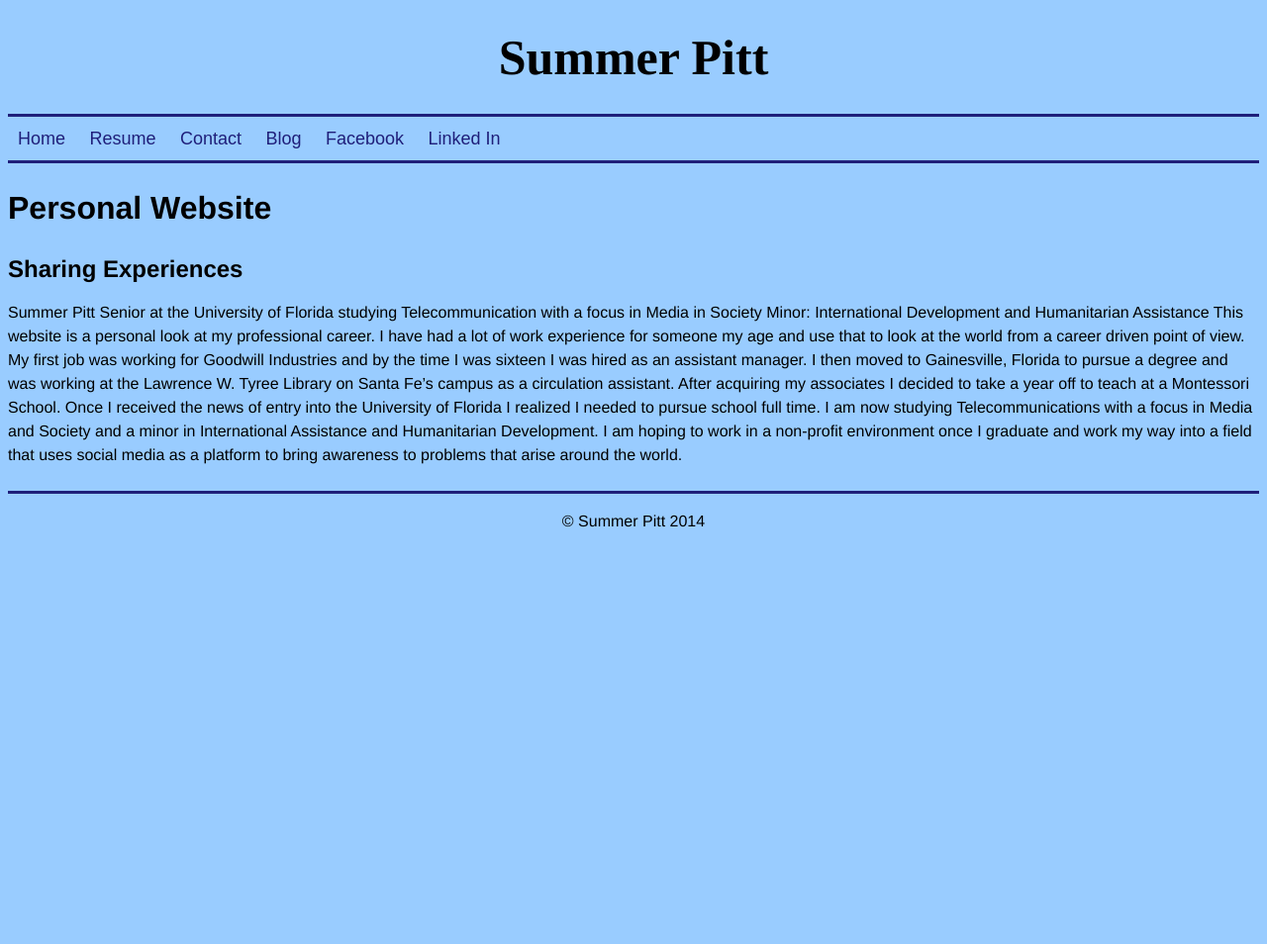
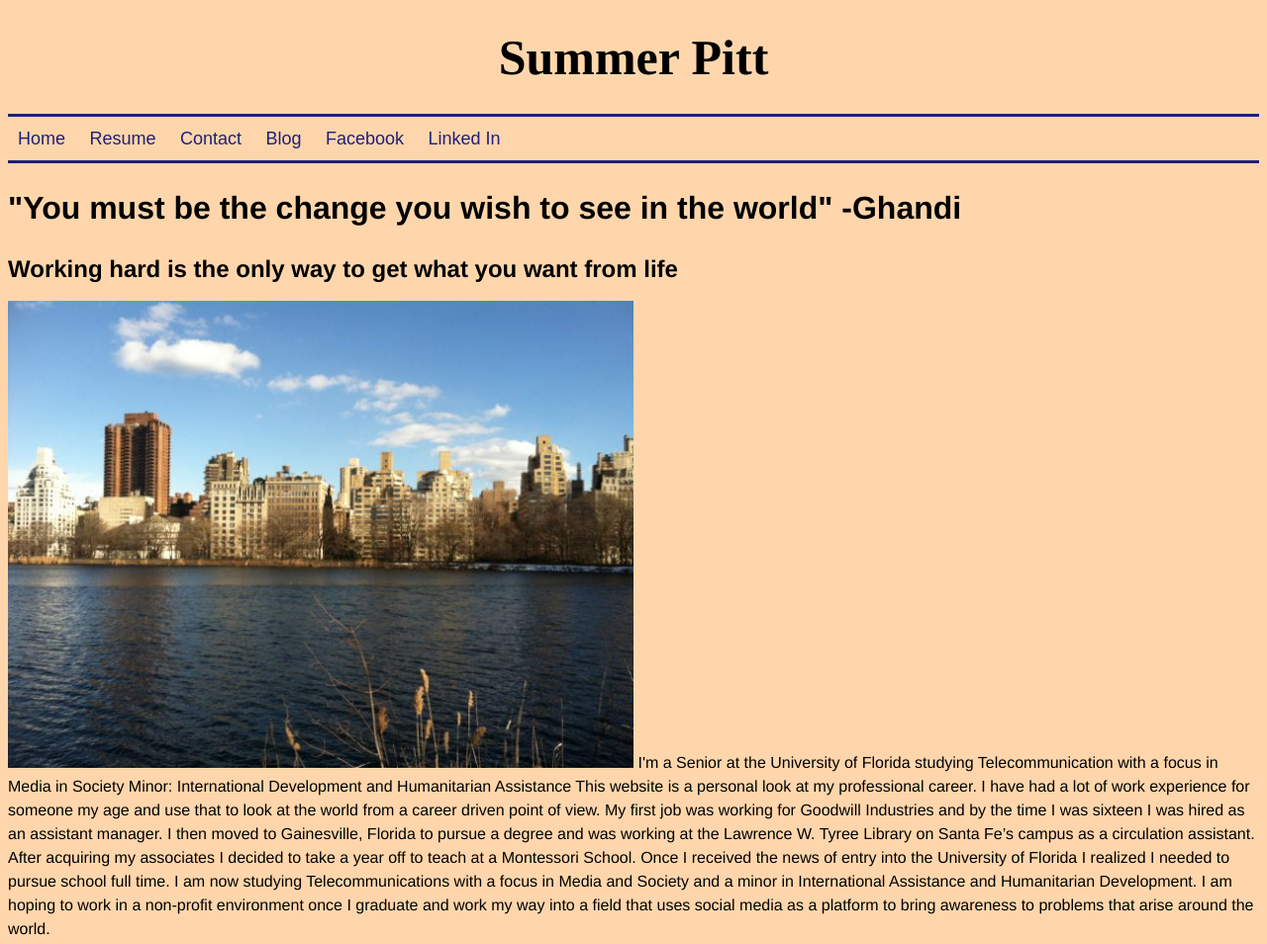
Before and after one commit to ssp4/ssp4.github.io, a plain HTML site: page aboutme.html in a window 1280 px wide. Shown: the top 954 px of the page at 99% size. Before the commit the page ends 800 px from the top, so only its background shows below. Drawn offline with Linux system fonts and the light colour scheme.

Commit message:
First submission

```diff
--- a/aboutme.html
+++ b/aboutme.html
@@ -21,20 +21,23 @@
     <body>
 
 
-        <h1>Personal Website</h1>
+        <h1>"You must be the change you wish to see in the world" -Ghandi</h1>
 
 
-        <h2>Sharing Experiences</h2>
+        <h2>Working hard is the only way to get what you want from life</h2>
 
         <p>
 
-        Summer Pitt
+                    <img src="images/IMG_0401.jpg">
 
-            Senior at the University of Florida studying        Telecommunication with a focus in Media in Society
+
+                I'm a Senior at the University of Florida studying        Telecommunication with a focus in Media in Society
 
             Minor: International Development and Humanitarian Assistance
 
 This website is a personal look at my professional career. I have had a lot of work experience for someone my age and use that to look at the world from a career driven point of view. My first job was working for Goodwill Industries and by the time I was sixteen I was hired as an assistant manager. I then moved to Gainesville, Florida to pursue a degree and was working at the Lawrence W. Tyree Library on Santa Fe’s campus as a circulation assistant. After acquiring my associates I decided to take a year off to teach at a Montessori School. Once I received the news of entry into the University of Florida I realized I needed to pursue school full time. I am now studying Telecommunications with a focus in Media and Society and a minor in International Assistance and Humanitarian Development. I am hoping to work in a non-profit environment once I graduate and work my way into a field that uses social media as a platform to bring awareness to problems that arise around the world.
+
+
 
 
         </p>
--- a/css/base.css
+++ b/css/base.css
@@ -1,6 +1,6 @@
 body {
     font: 16px/24px helvetica, serif;
-    background-color: #99CCFF;
+    background-color: #FFD6AC;
 }
 
 h1, h2, {
```
Also changed, not shown: contact.html (+3 -2 lines), index.html (+9 -3 lines), resume.html (+1 -1 lines), images/IMG_0326.jpg (added), images/IMG_0401.jpg (added).
